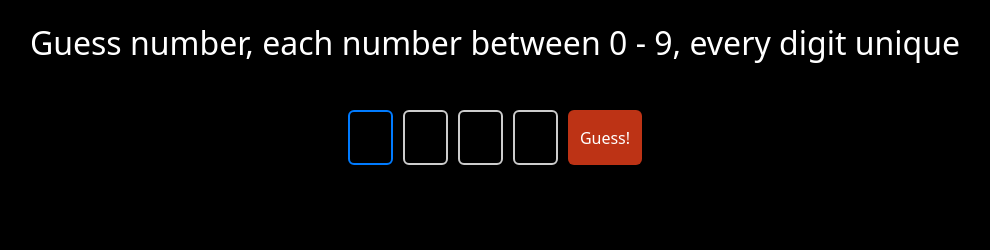
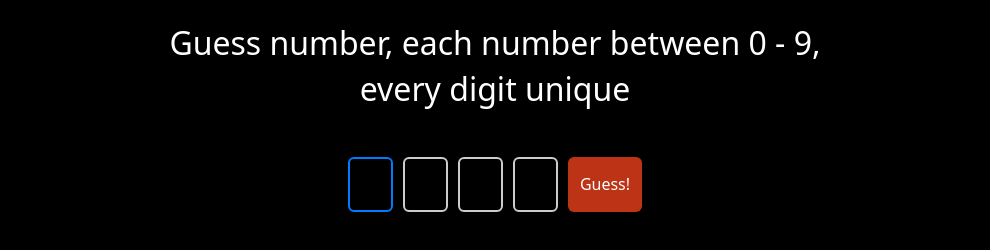
Before and after one commit to BlackJack255/Html_Games, a plain HTML site: page 001_Guess_Number_Bulls_and_Cows/index.html in a window 1280 px wide. Shown: the whole page, without its empty margins (145-1135 px from the left). Drawn offline with nearby package versions, Linux system fonts and the light colour scheme.

Commit message:
fix: head title shorten, some to next line

```diff
--- a/001_Guess_Number_Bulls_and_Cows/index.html
+++ b/001_Guess_Number_Bulls_and_Cows/index.html
@@ -9,7 +9,8 @@
     </head>
     <body class="dark-mode">
         <br>
-        <h2 class="digit-group dark-mode">Guess number, each number between 0 - 9, every digit unique</h2>
+        <h2 class="digit-group dark-mode">Guess number, each number between 0 - 9,</h2>
+        <h2 class="digit-group dark-mode">every digit unique</h2>
 
         <h4 class="digit-group dark-mode" id="guess-table"></h4>
         <h5 class="digit-group dark-mode" id="warning-str"><br></h5>
```
